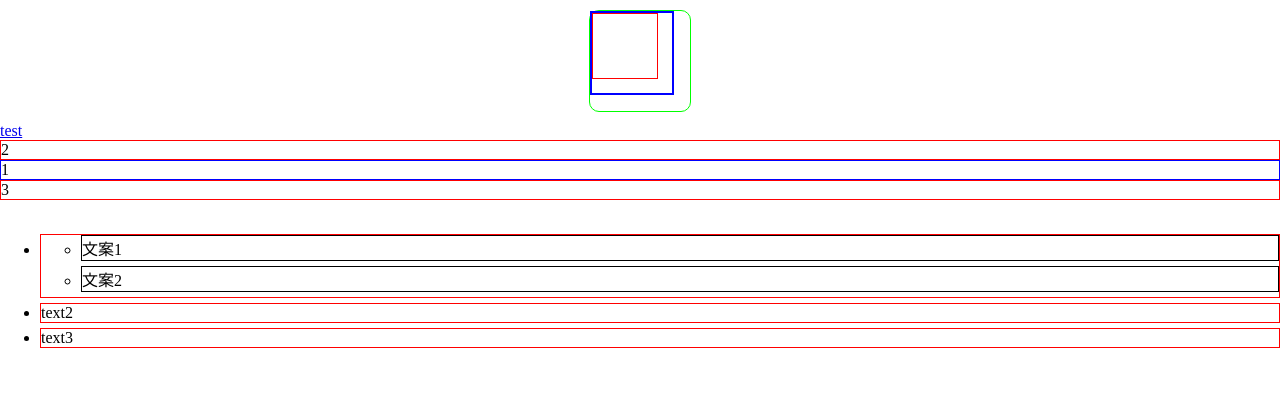
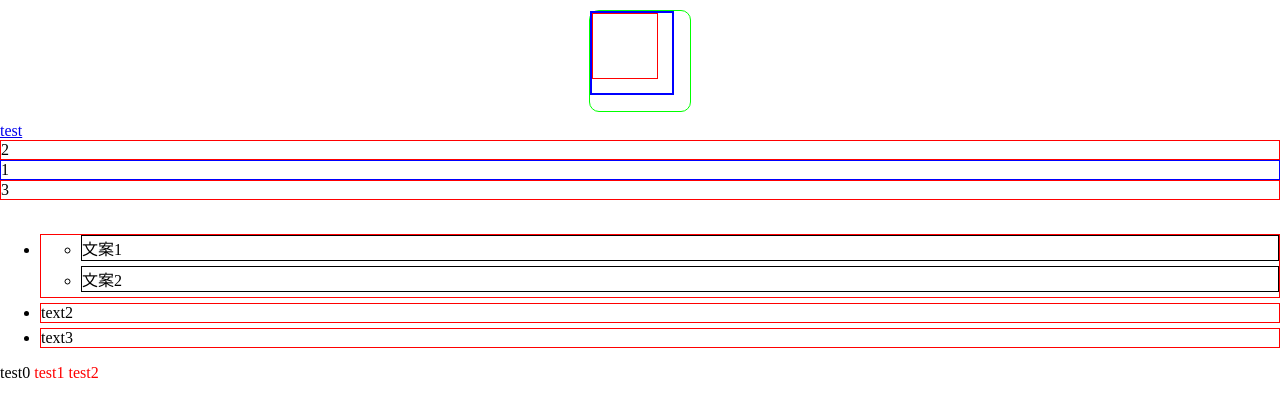
Before and after one commit to duzhongbo/css-selector, a plain HTML site: page index.html in a window 1280 px wide. Drawn offline with Linux system fonts and the light colour scheme.

Commit message:
临近选择器(所有兄弟元素)

```diff
--- a/index.html
+++ b/index.html
@@ -38,7 +38,7 @@ body{
 .a1:hover{
 	color: #f00;
 }
-/*7、临近选择器，兼容ie6*/
+/*7、临近选择器（距离最近的第一个兄弟元素），兼容ie6*/
 .box3,.box4,.box5{
 	border: 1px #f00 solid;
 }
@@ -53,6 +53,11 @@ body{
 .ul1>li{
 	border: 1px #f00 solid;
 }
+/*8、临近选择器(所有兄弟元素)，兼容ie7+*/
+.s~.s{
+    color: #f00;
+}
+
 
 </style>
 
@@ -83,5 +88,11 @@ body{
 	<li>text3</li>
 </ul>
 
+
+<span class="s">test0</span>
+<span class="s">test1</span>
+<span class="s">test2</span>
+
+
 </body>
 </html>
```
